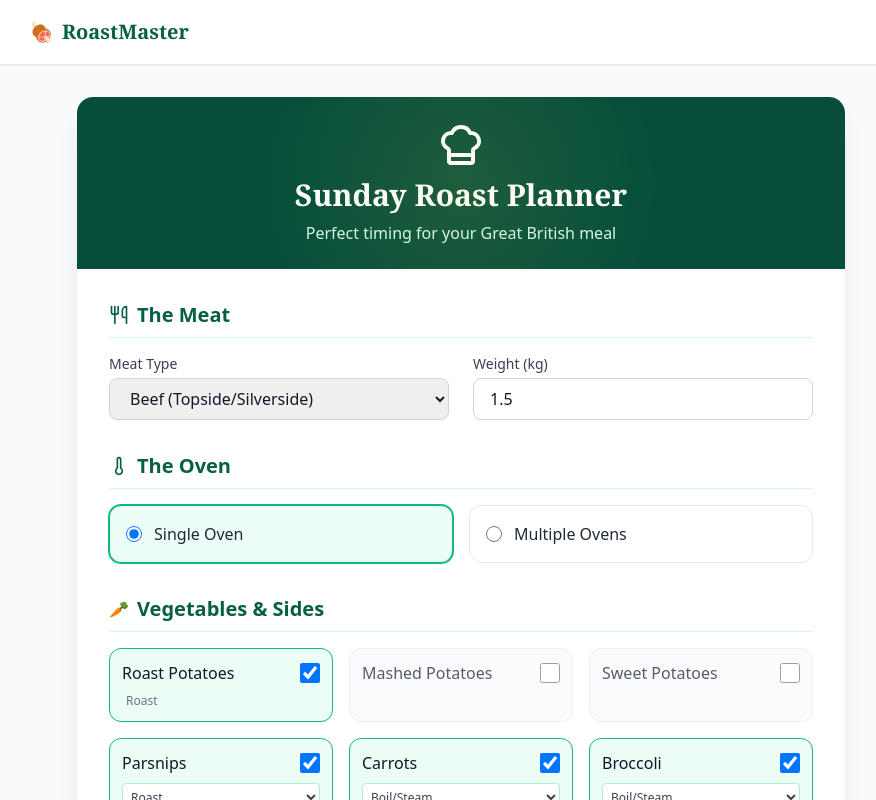
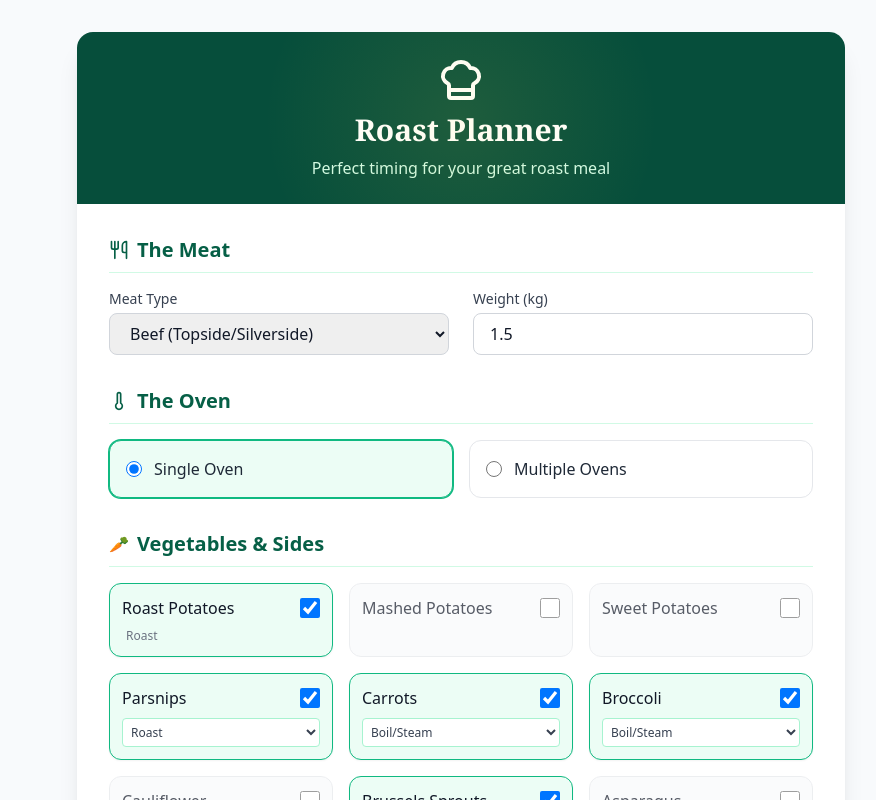
Before and after one commit to Al4st41r/RoastMaster, a React (Vite) app: page / in a window 1280 px wide. Shown: the top 800 px of the page, without its empty margins (179-1055 px from the left). Built offline with nearby package versions, Linux system fonts and the light colour scheme.

Commit message:
refactor: rebrand to Roast Planner and remove top header

```diff
--- a/App.tsx
+++ b/App.tsx
@@ -40,23 +40,18 @@ const App: React.FC = () => {
 
   return (
     <div className="min-h-screen bg-slate-50 text-gray-900 font-sans pb-10">
-      <header className="bg-white shadow-sm border-b border-gray-200">
-        <div className="max-w-4xl mx-auto px-4 h-16 flex items-center justify-between">
-          <div className="flex items-center gap-2 font-serif text-xl font-bold text-emerald-800">
-             <span>🍖</span> RoastMaster
-          </div>
+      <main className="max-w-4xl mx-auto px-4 py-8">
         {step !== AppStep.SETUP && (
+            <div className="mb-4 flex justify-end">
                 <button
                   onClick={() => setStep(AppStep.SETUP)}
                   className="text-sm text-gray-500 hover:text-emerald-600"
                 >
                   New Roast
                 </button>
+            </div>
         )}
-        </div>
-      </header>
 
-      <main className="max-w-4xl mx-auto px-4 py-8">
         {step === AppStep.SETUP && (
           <SetupForm onGenerate={handleGenerate} isLoading={loading} />
         )}
--- a/components/ActiveTimer.tsx
+++ b/components/ActiveTimer.tsx
@@ -58,7 +58,7 @@ export const ActiveTimer: React.FC<Props> = ({ schedule, targetTime }) => {
         if (isPast && !step.completed && step.isAlert && Math.abs(timeDiff) < 2000) {
           audioRef.current?.play().catch(e => console.log("Audio play failed", e));
           if ('vibrate' in navigator) navigator.vibrate([200, 100, 200]);
-          new Notification("RoastMaster Step", { body: step.action });
+          new Notification("Roast Planner Step", { body: step.action });
         }
 
         let isNext = false;
--- a/components/SetupForm.tsx
+++ b/components/SetupForm.tsx
@@ -41,8 +41,8 @@ export const SetupForm: React.FC<Props> = ({ onGenerate, isLoading }) => {
       <div className="bg-emerald-900 p-6 text-white text-center relative overflow-hidden">
         <div className="absolute top-0 left-0 w-full h-full opacity-10 pointer-events-none bg-[radial-gradient(circle_at_center,_var(--tw-gradient-stops))] from-yellow-300 via-transparent to-transparent" />
         <ChefHat className="w-12 h-12 mx-auto mb-2" />
-        <h1 className="text-3xl font-bold font-serif">Sunday Roast Planner</h1>
-        <p className="text-emerald-100 mt-2">Perfect timing for your Great British meal</p>
+        <h1 className="text-3xl font-bold font-serif">Roast Planner</h1>
+        <p className="text-emerald-100 mt-2">Perfect timing for your great roast meal</p>
       </div>
 
       <form onSubmit={handleSubmit} className="p-6 md:p-8 space-y-8">
--- a/index.html
+++ b/index.html
@@ -3,7 +3,7 @@
   <head>
     <meta charset="UTF-8" />
     <meta name="viewport" content="width=device-width, initial-scale=1.0" />
-    <title>RoastMaster AI</title>
+    <title>Roast Planner</title>
     <script src="https://cdn.tailwindcss.com"></script>
     <link href="https://fonts.googleapis.com/css2?family=Inter:wght@300;400;500;600;700&display=swap" rel="stylesheet">
     <style>
--- a/metadata.json
+++ b/metadata.json
@@ -1,5 +1,5 @@
 {
-  "name": "RoastMaster AI",
+  "name": "Roast Planner",
   "description": "An intelligent British Roast Dinner planner and timer. Generates perfectly timed schedules for your specific meat, weight, and vegetable choices.",
   "requestFramePermissions": []
 }
```
Lines whose indentation alone changed are shown as unchanged.
